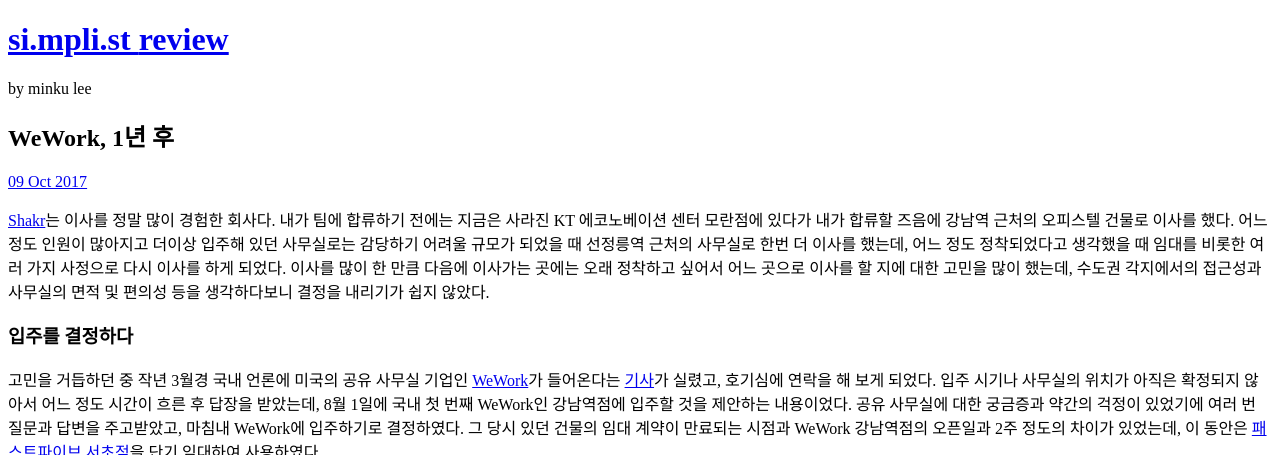
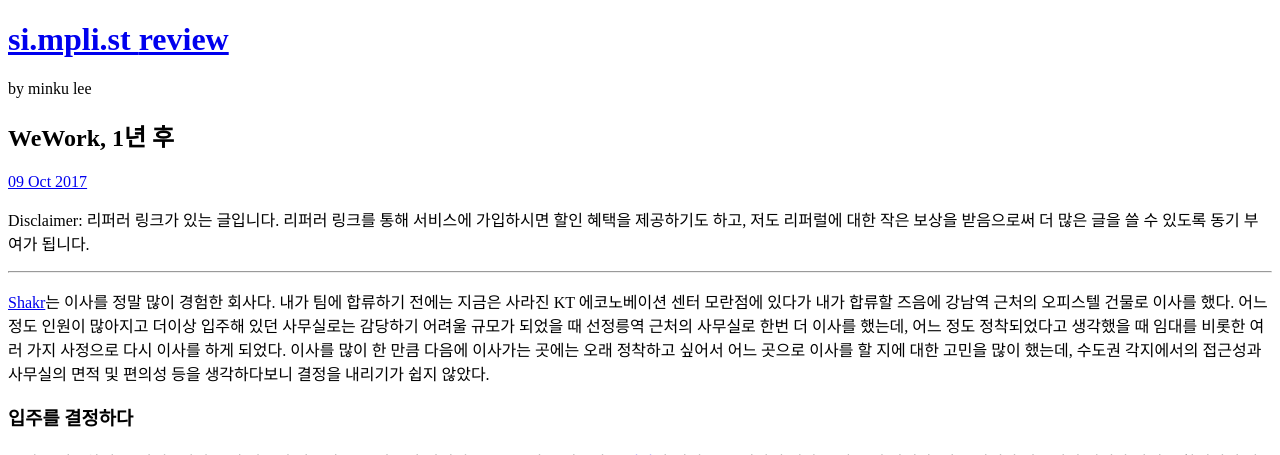
Before and after one commit to premist/si.mpli.st, a Jekyll site: the page built from _posts/2017-10-09-wework-a-year-later.md, in a window 1280 px wide and 900 px high, cut to the strip 0-455 px from the top of the window. Built offline with Jekyll 4.4.1, drawn with Linux system fonts in a browser that asks for light colours; some web fonts are replaced; comment, search, counter and statistics services are not loaded; some of the changed lines change nothing that is shown; some of the changed text lies outside the part shown.

Commit message:
Add disclaimer text on wework-a-year-later

```diff
--- a/_posts/2017-10-09-wework-a-year-later.md
+++ b/_posts/2017-10-09-wework-a-year-later.md
@@ -5,6 +5,11 @@
 category: review
 excerpt: WeWork에 입주한 지 1년이 넘었는데, 그동안 강남점에서 지낸 경험과 느낀 점을 공유한다.
 ---
+
+Disclaimer: 리퍼러 링크가 있는 글입니다. 리퍼러 링크를 통해 서비스에 가입하시면 할인 혜택을 제공하기도 하고, 저도 리퍼럴에 대한 작은 보상을 받음으로써 더 많은 글을 쓸 수 있도록 동기 부여가 됩니다.
+
+---
+
 
 [Shakr][1]는 이사를 정말 많이 경험한 회사다. 내가 팀에 합류하기 전에는 지금은 사라진 KT 에코노베이션 센터 모란점에 있다가 내가 합류할 즈음에 강남역 근처의 오피스텔 건물로 이사를 했다. 어느 정도 인원이 많아지고 더이상 입주해 있던 사무실로는 감당하기 어려울 규모가 되었을 때 선정릉역 근처의 사무실로 한번 더 이사를 했는데, 어느 정도 정착되었다고 생각했을 때 임대를 비롯한 여러 가지 사정으로 다시 이사를 하게 되었다. 이사를 많이 한 만큼 다음에 이사가는 곳에는 오래 정착하고 싶어서 어느 곳으로 이사를 할 지에 대한 고민을 많이 했는데, 수도권 각지에서의 접근성과 사무실의 면적 및 편의성 등을 생각하다보니 결정을 내리기가 쉽지 않았다.
 
@@ -103,9 +108,8 @@
 
 ### 링크
 
-- [WeWork에서 일하기 (리퍼러 링크)][7]
-- [WeWork 강남역점][8]
-- [Business Insider - WeWork에서 일한다는 것은 이렇습니다 (영문)][9]
+- [WeWork에서 일하기][7]
+- [Business Insider - WeWork에서 일한다는 것은 이렇습니다 (영문)][8]
 
 
 <br>
@@ -119,8 +123,7 @@
 [5]:	https://www.wework.com/buildings/soma--sf-bay-area--CA
 [6]:	https://www.spotify.com/int/discoverweekly/
 [7]:	https://refer.wework.com/i/premist
-[8]:	https://www.wework.com/buildings/gangnam-station--seoul
-[9]:	https://www.businessinsider.com/working-in-a-wework-2016-7/
+[8]:	https://www.businessinsider.com/working-in-a-wework-2016-7/
 
 [image-1]:	https://simplist.cdn.sapbox.me/2017-10-09-wework-a-year-later/before-open.jpg "WeWork 강남점의 오픈을 알리는 팻말"
 [image-2]:	https://simplist.cdn.sapbox.me/2017-10-09-wework-a-year-later/samseong-lounge.jpg "WeWork 삼성점 라운지"
```
